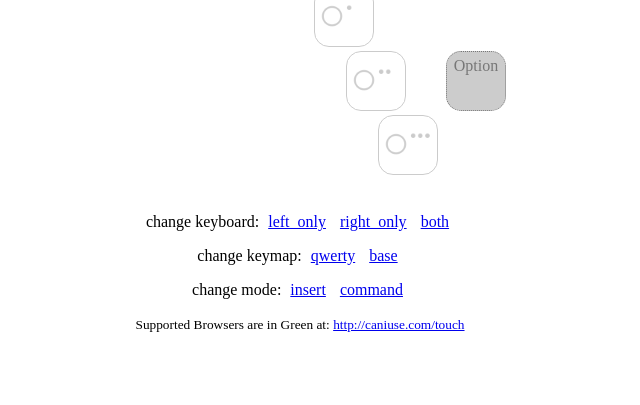
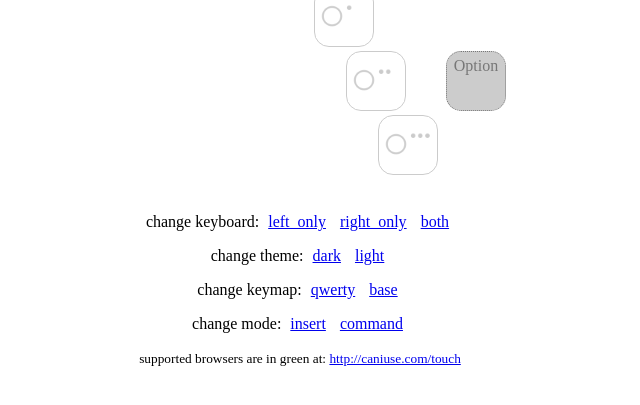
Before and after one commit to vaskoiii/symmetric-keyboard, a PHP site: page /index.php in a window 1280 px wide. Shown: the part 341-746 px from the top of the page, without its empty margins (340-980 px from the left). Run offline with PHP 8.4, Linux system fonts and the light colour scheme.

Commit message:
dark theme

```diff
--- a/index.php
+++ b/index.php
@@ -85,7 +85,7 @@ function ptswap($id) { ?>
 	}, false) <?
 }
 ?><!doctype html>
-<html>
+<html id="html">
 <head>
 	<meta charset="utf-8"><?
 	# 480px is the smallest screen that can fit the 64px by 64px keys but want to accomodate 320px
@@ -95,6 +95,7 @@ function ptswap($id) { ?>
 	<meta name="viewport" content="width=device-width, initial-scale=.7">
 	<title>Symmetric Keyboard</title>
 <style>
+	#choose_theme,
 	#choose_mode,
 	#choose_keyboard,
 	#choose_keymap {
@@ -102,6 +103,7 @@ function ptswap($id) { ?>
 		text-align: center;
 		width: 100%;
 		}
+		#choose_theme a,
 		#choose_mode a,
 		#choose_keyboard a,
 		#choose_keymap a {
@@ -502,12 +504,32 @@ else
 				break;
 			}
 		}
+		function choose_theme(s1) {
+			o1 = did('html');
+			switch (s1) {
+				case 'dark':
+					o1.style.background = 'black';
+					o1.style.filter = 'invert(100%)';
+					o1.style.webkitFilter = 'invert(100%)';
+				break;
+				case 'light':
+					o1.style.background = 'white';
+					o1.style.filter = 'invert(0%)';
+					o1.style.webkitFilter = 'invert(0%)';
+				break;
+			}
+		}
 	</script>
 	<p id="choose_keyboard">
 		change keyboard:
 		<a href="javascript: choose_keyboard('left')">left_only</a>
 		<a href="javascript: choose_keyboard('right')">right_only</a>
 		<a href="javascript: choose_keyboard('both')">both</a>
+	</p>
+	<p id="choose_theme">
+		change theme:
+		<a href="javascript: choose_theme('dark')">dark</a>
+		<a href="javascript: choose_theme('light')">light</a>
 	</p>
 	<p id="choose_keymap">
 		change keymap: <?
@@ -520,7 +542,7 @@ else
 		<a href="javascript: alert('insert mode is currently the only available mode');">insert</a>
 		<a href="javascript: alert('command mode not yet implemented')">command</a>
 	</p>
-	<p><small>Supported Browsers are in Green at: <nobr><a href="http://caniuse.com/touch">http://caniuse.com/touch</a></nobr></small></p>
+	<p><small>supported browsers are in green at: <nobr><a href="http://caniuse.com/touch">http://caniuse.com/touch</a></nobr></small></p>
 </span>
 <script>
 	// dont get keymap asynchronously (with ajax)
```
